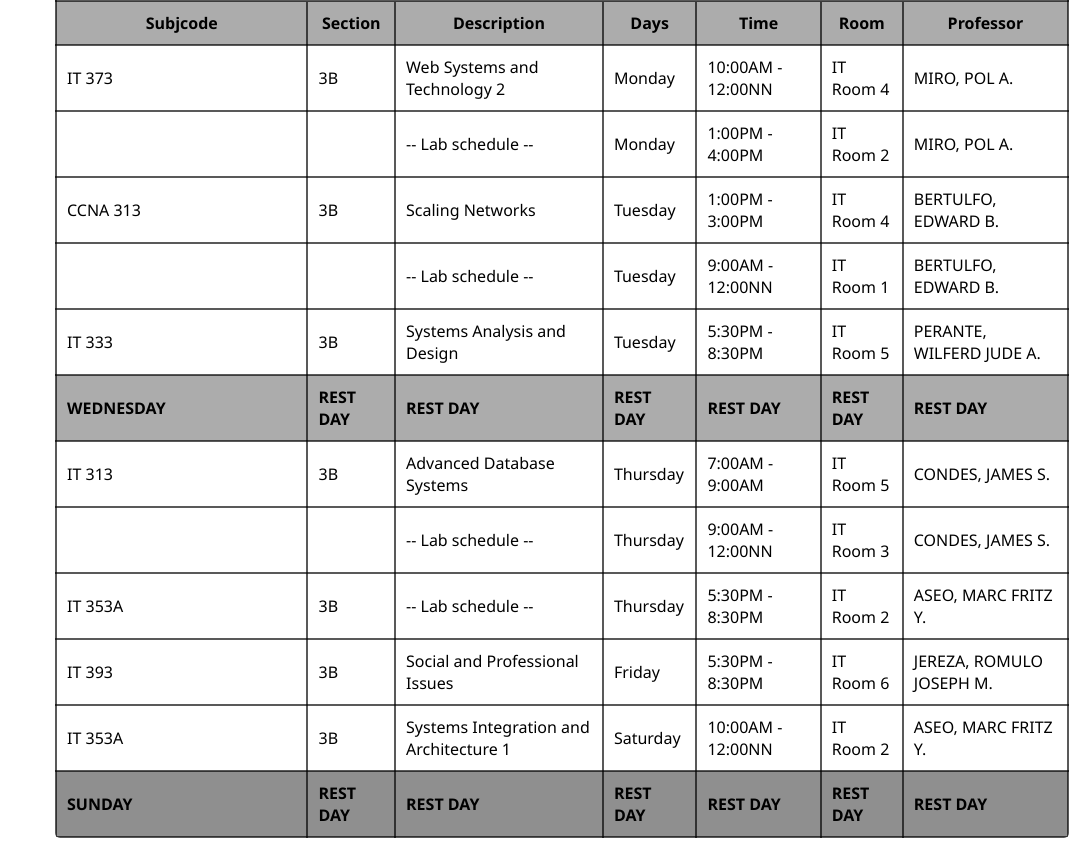
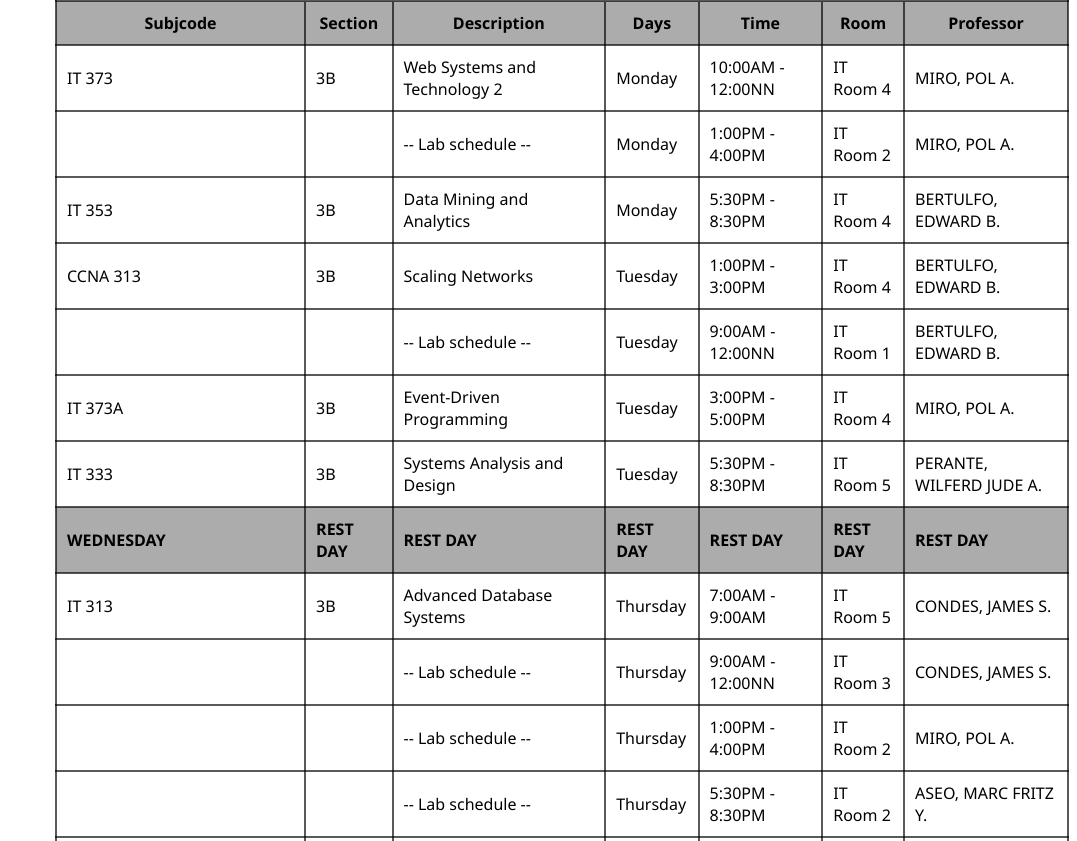
Before and after one commit to FoowsIsBack/Class_schedule3B, a React (Vite) app: page / in a window 1280 px wide. Shown: the part 379-1220 px from the top of the page, without its empty margins (203-1280 px from the left). Built offline with nearby package versions, Linux system fonts and the light colour scheme.

Commit message:
Update Schedule.jsx

```diff
--- a/src/Schedule.jsx
+++ b/src/Schedule.jsx
@@ -67,6 +67,16 @@ function Schedule() {
           </tr>
 
           <tr className="klase">
+            <td>IT 353</td>
+            <td>3B</td>
+            <td>Data Mining and Analytics</td>
+            <td>Monday</td>
+            <td>5:30PM - 8:30PM</td>
+            <td>IT Room 4</td>
+            <td>BERTULFO, EDWARD B.</td>
+          </tr>
+
+          <tr className="klase">
             <td>CCNA 313</td>
             <td>3B</td>
             <td>Scaling Networks</td>
@@ -84,6 +94,16 @@ function Schedule() {
             <td>9:00AM - 12:00NN</td>
             <td>IT Room 1</td>
             <td>BERTULFO, EDWARD B.</td>
+          </tr>
+
+          <tr className="klase">
+            <td>IT 373A</td>
+            <td>3B</td>
+            <td>Event-Driven Programming</td>
+            <td>Tuesday</td>
+            <td>3:00PM - 5:00PM</td>
+            <td>IT Room 4</td>
+            <td>MIRO, POL A.</td>
           </tr>
 
           <tr className="klase">
@@ -127,8 +147,19 @@ function Schedule() {
           </tr>
 
           <tr className="klase">
-            <td>IT 353A</td>
-            <td>3B</td>
+            <td></td>
+            <td></td>
+            <td>-- Lab schedule --</td>
+            <td>Thursday</td>
+            <td>1:00PM - 4:00PM	</td>
+            <td>IT Room 2</td>
+            <td>MIRO, POL A.</td>
+          </tr>
+
+
+          <tr className="klase">
+            <td></td>
+            <td></td>
             <td>-- Lab schedule --</td>
             <td>Thursday</td>
             <td>5:30PM - 8:30PM</td>
```
